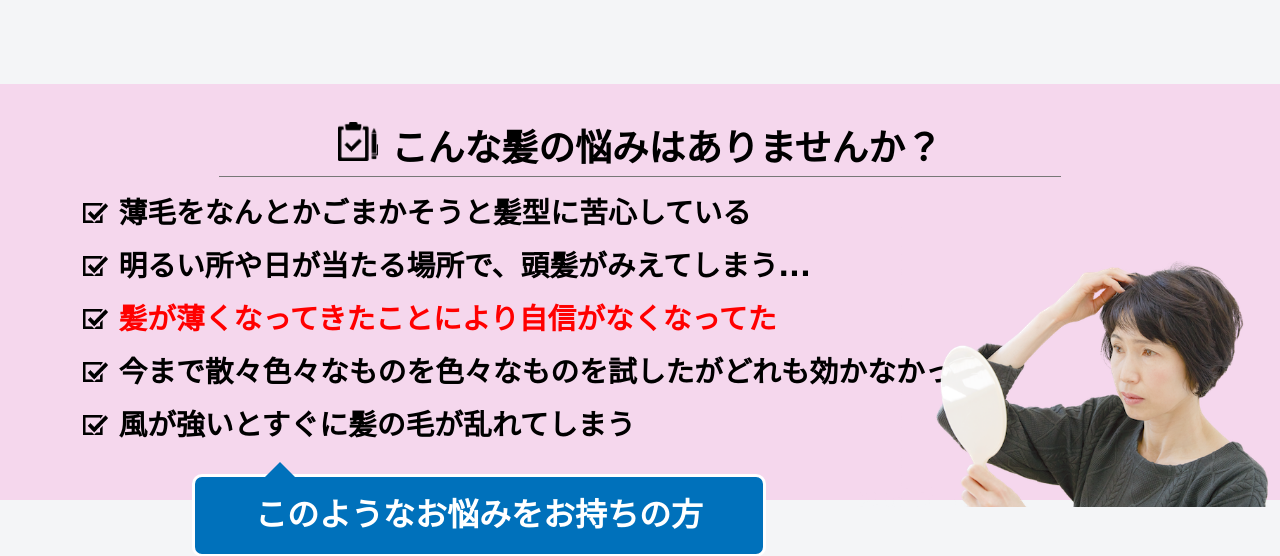
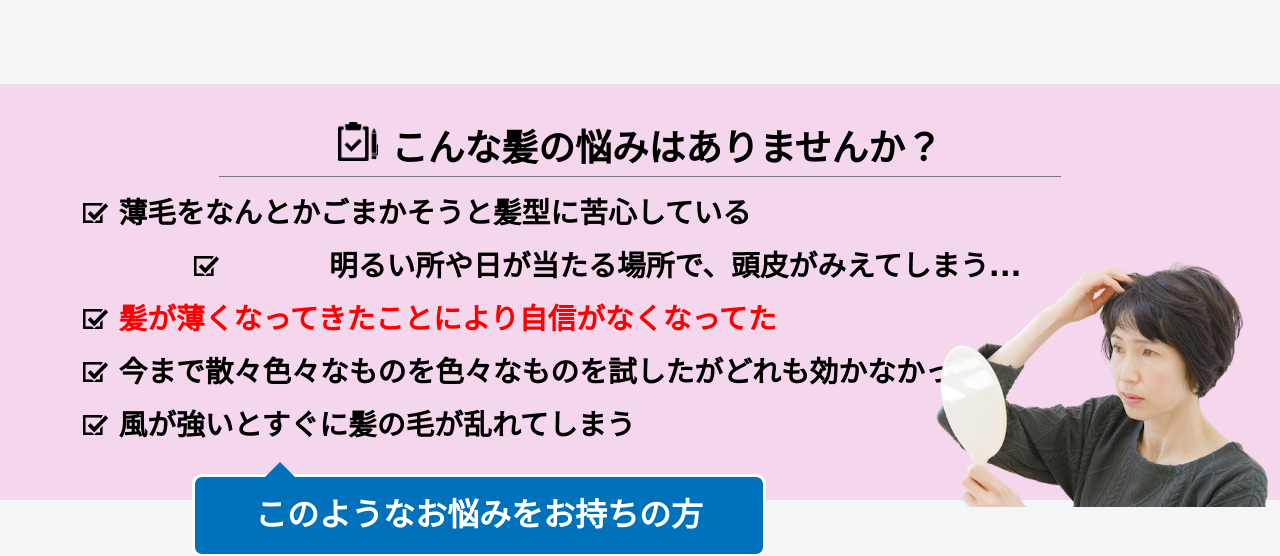
Before and after one commit to open-store-inc/RevolveT, a WordPress theme: template index.php in a window 1280 px wide. Shown: the part 865-1421 px from the top of the page. Run offline with PHP 8.4 and a stand-in for WordPress, Linux system fonts and the light colour scheme; the site name, menu and one post (Sample post) are stand-ins, and other content is empty.

Commit message:
誤字修正

```diff
--- a/index.php
+++ b/index.php
@@ -45,8 +45,8 @@
         </li>
         <li class="page1_message_4_title_li">
           <span class="page1_message_4_title_1_1">
-            <img src="<?php echo get_template_directory_uri(); ?>/image/check.png" width="25" alt="明るい所や日が当たる場所で、頭髪がみえてしまう..." class="inline_img">
-            明るい所や日が当たる場所で、頭髪がみえてしまう...
+            <img src="<?php echo get_template_directory_uri(); ?>/image/check.png" width="25" alt="明るい所や日が当たる場所で、頭皮がみえてしまう..." class="inline_img">
+            明るい所や日が当たる場所で、頭皮がみえてしまう...
           </span>
         </li>
         <li class="page1_message_4_title_li">
@@ -165,7 +165,7 @@
       <!-- 以下はabsolute -->
       <div class="page2_message_3_abusolute">
         <span >
-        当サロンでは乾燥棒の培養液と合わせてLED照射をおこないます。<br>
+        当サロンでは幹細胞の培養液と合わせてLED照射をおこないます。<br>
         </span><br>
         薬などで強制的に発毛させるのではなく、LEDとヒト幹細胞培養液とを<br>
         組み合わせる事によって
@@ -396,7 +396,7 @@
 			施術を受けて3ヶ月経過した頃から、<br>
 			気になっていた分け目の辺りに少し毛が生えてきました。<br><br>
 			ぺたんこでパーマをあてないと嫌だったのに もう、あてなくても良くなりそうな気がして<br>
-			今では、毎朝、鏡を見てセットをするのが楽しみになっています。<br>
+			今では、毎朝鏡を見てセットをするのが楽しみになっています。<br>
 		</div>
 
 
@@ -454,7 +454,7 @@
       </div>
 
       <div class="page6_message_1">
-        ご家庭出した方が良いケア、しない方が良いケアをお教え致します
+        ご家庭でした方が良いケア、しない方が良いケアをお教え致します
       </div>
 
       <div class="page3_message_3">
```
